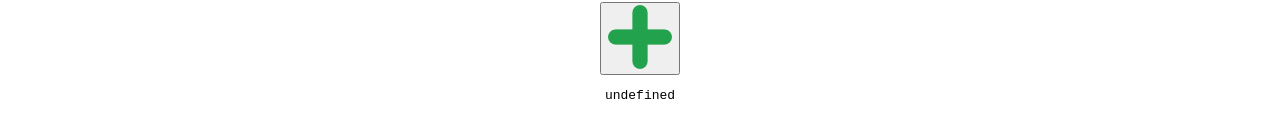
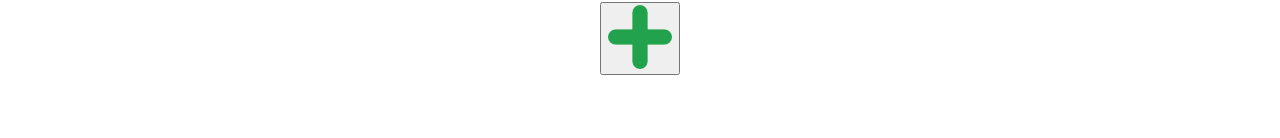
Before and after one commit to Knoty/reactive_slimes, a React (Create React App) app: page / in a window 1280 px wide. Shown: the part 634-772 px from the top of the page. Built offline with nearby package versions, Linux system fonts and the light colour scheme.

Commit message:
Refactored code.

```diff
--- a/src/CreateSlime.jsx
+++ b/src/CreateSlime.jsx
@@ -7,7 +7,7 @@ function CreateSlimeButton(props) {
       <button onClick={props.onClickFunction} onMouseOver={props.onMouseOver}>
         <img alt={`Create new slime`} src={addSlime} />
       </button>
-      <pre>{`${props.currentPoolAmount}`}</pre>
+      <pre>{props.currentPoolAmount}</pre>
     </div>
   );
 }
```
